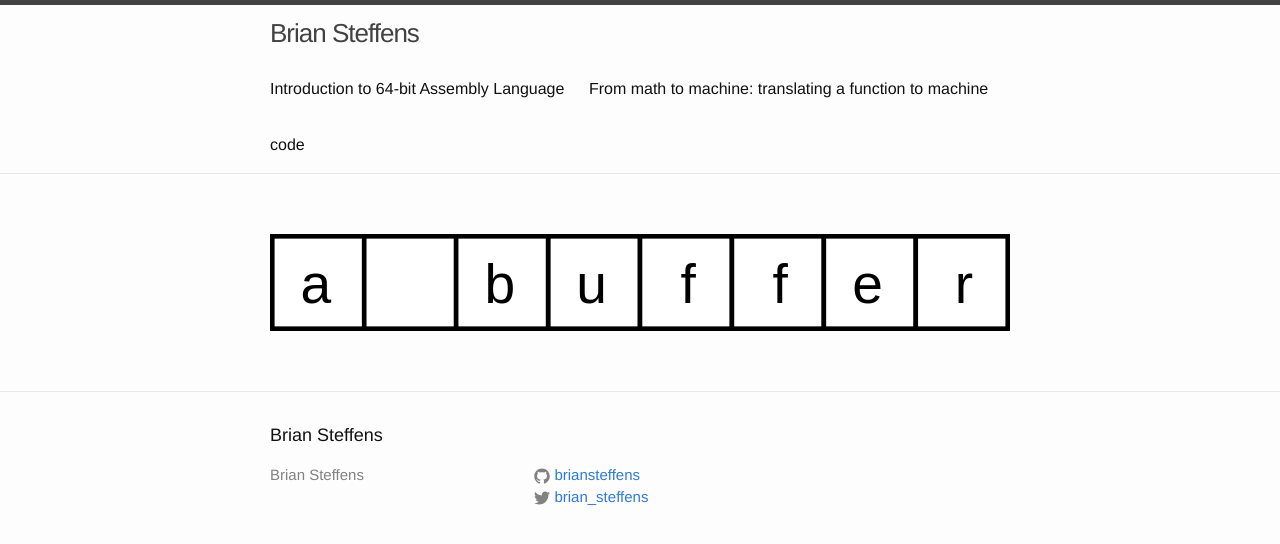
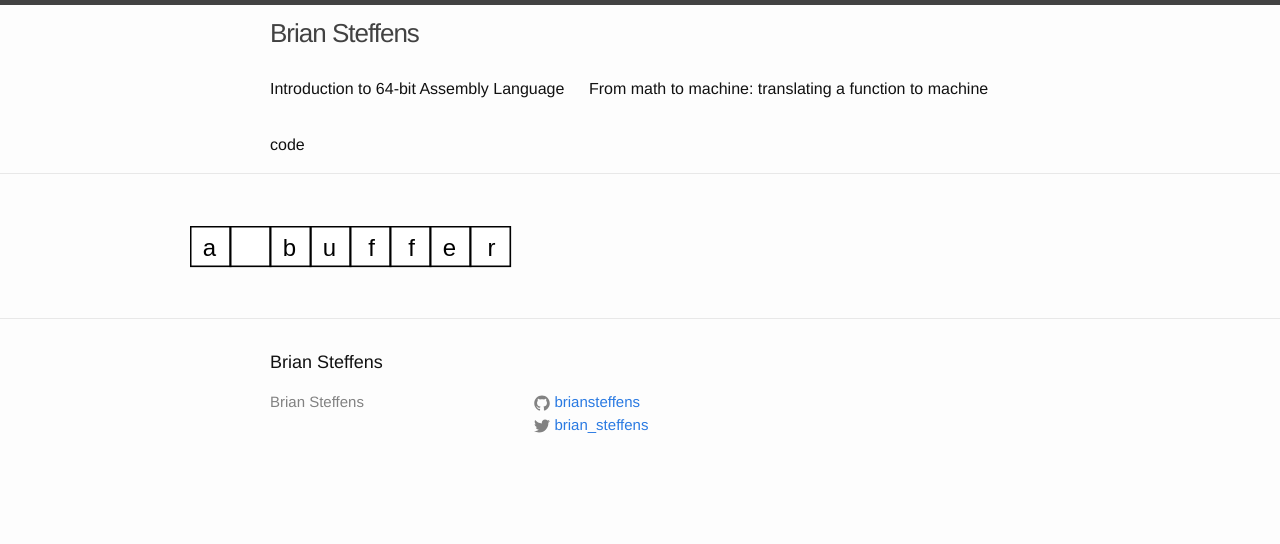
Before and after one commit to briansteffens/briansteffens.github.io, a Jekyll site: the page built from blog/split-buffer/post.md, in a window 1280 px wide. Shown: the top 544 px of the page. Built offline with Jekyll 4.4.1, drawn with Linux system fonts in a browser that asks for light colours; our own code applies the rules of GitHub Pages for plain Markdown files.

Commit message:
Try another scaling method

```diff
--- a/blog/split-buffer/post.md
+++ b/blog/split-buffer/post.md
@@ -1 +1 @@
-<img width="150%" src="/blog/split-buffer/gap-buffer-1.svg" />
+<img style="transform: scale(2)" src="/blog/split-buffer/gap-buffer-1.svg" />
```
Also changed, not shown: _posts/2017-06-19-split-buffer.md (+1 -1 lines).
